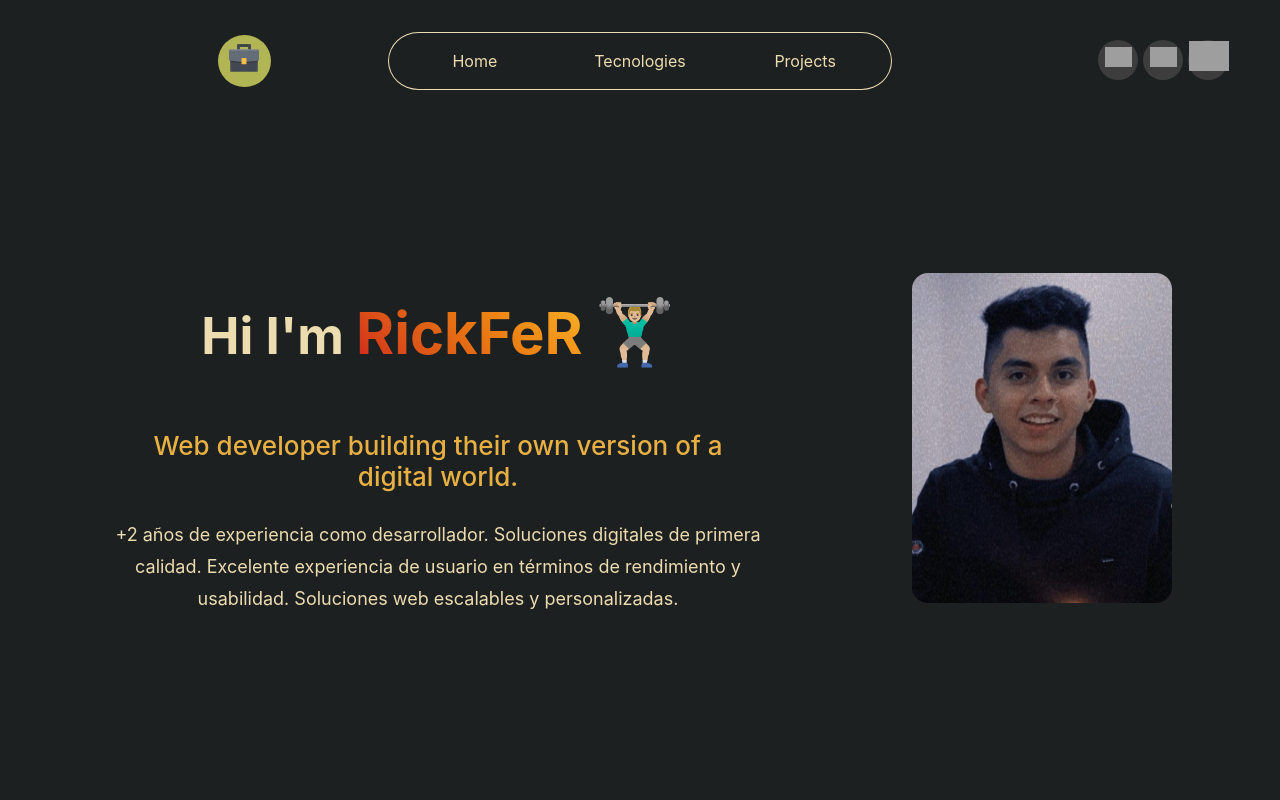
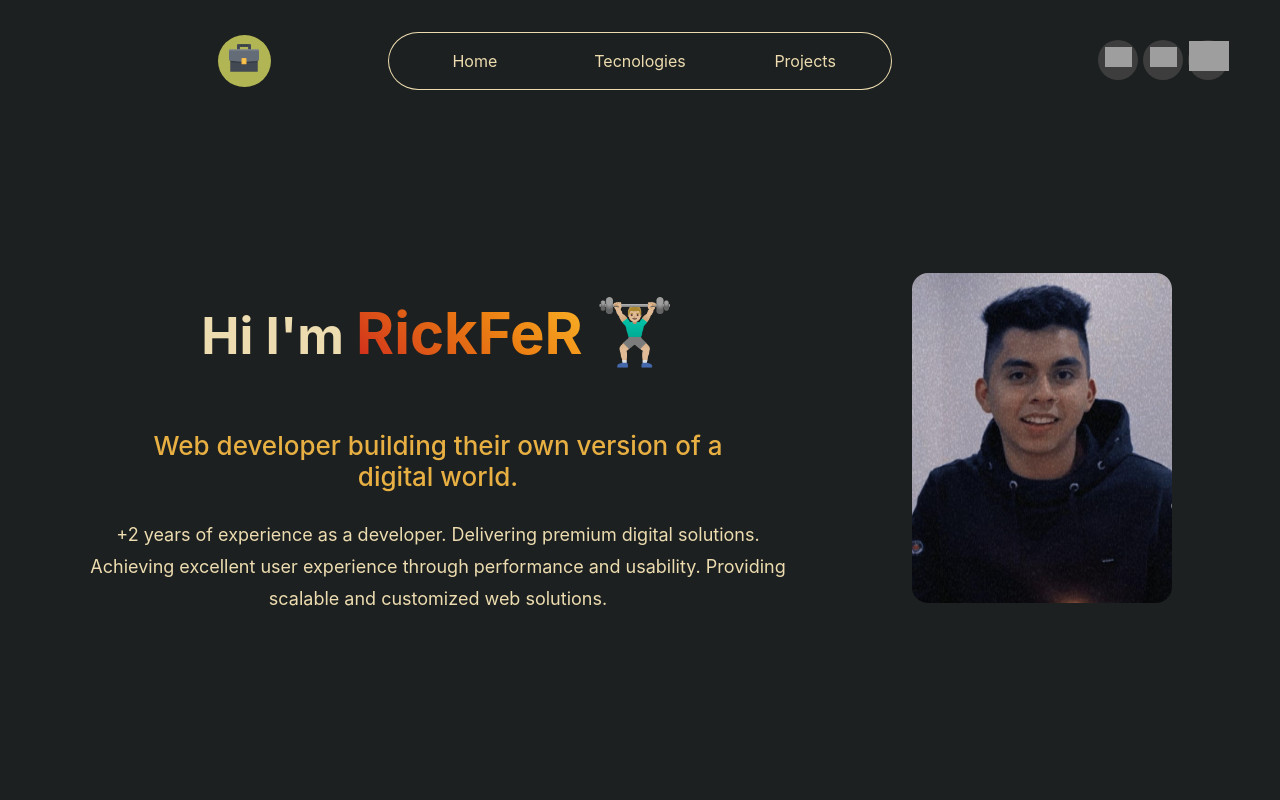
Before and after one commit to rickferrodriguez/portfolio, a React app: page / in a window 1280 px wide. Shown: the top 800 px of the page. Built offline with nearby package versions, Linux system fonts and the light colour scheme; grey boxes are pictures that could not be loaded; the HTML template or start-up script is replaced by a standard one.

Commit message:
about me in english

```diff
--- a/src/components/home/MainContent.jsx
+++ b/src/components/home/MainContent.jsx
@@ -1,18 +1,20 @@
+import imgMe from '/me.png'
+
 export function MainContent () {
   return (
     <section className='home-main-content'>
       <div className='home-text'>
         <h1>Hi I'm <a href='https://www.linkedin.com/in/richard-rodriguez-13a334267/' target='_blank' className='myName' rel='noreferrer'>RickFeR</a> <span className='emoji-header'>🏋🏼‍♂️</span></h1>
         <p className='home-principal-text'>Web developer building their own version of a digital world. </p>
-        <p className='home-parragrafh'>+2 años de experiencia como desarrollador.
-          Soluciones digitales de primera calidad. Excelente experiencia de usuario en
-          términos de rendimiento y usabilidad. Soluciones web escalables
-          y personalizadas.
+        <p className='home-parragrafh'>+2 years of experience as a
+          developer. Delivering premium digital solutions. Achieving
+          excellent user experience through performance and usability.
+          Providing scalable and customized web solutions.
         </p>
       </div>
       <div className='img-avatar-container'>
         <picture>
-          <img className='avatar' src='/me.png' alt='Profile Picture' />
+          <img className='avatar' src={imgMe} alt='Profile Picture' />
         </picture>
       </div>
     </section>
```
